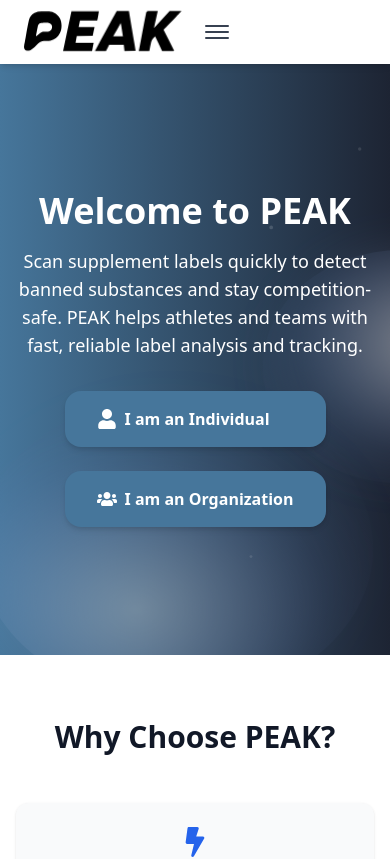
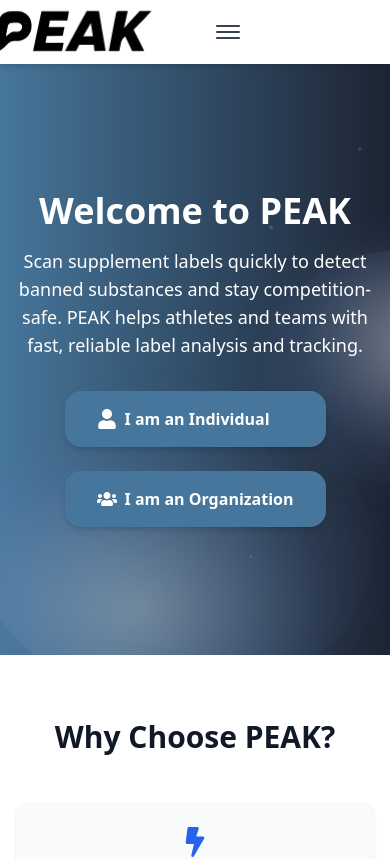
Before and after one commit to drakesobe/checkPeak.com, a Next.js app: page / in a window 390 px wide. Shown: the top 859 px of the page. Built offline with nearby package versions, Linux system fonts and the light colour scheme.

Commit message:
Update mobile navbar 2

```diff
--- a/components/NavBar.js
+++ b/components/NavBar.js
@@ -17,6 +17,7 @@
   const [profileDropdownOpen, setProfileDropdownOpen] = useState(false);
   const [stackIconBroken, setStackIconBroken] = useState(false);
 
+  // Ensure client-only dynamic bits mount after hydration
   useEffect(() => setIsMounted(true), []);
 
   const role = useMemo(() => (user?.Role || user?.role || "").trim(), [user]);
@@ -33,14 +34,12 @@
 
   const toggleMenu = () => setMenuOpen((prev) => !prev);
 
-  const handleAuthClick = useCallback(
-    async () => {
+  const handleAuthClick = useCallback(async () => {
     if (loggedIn) {
       setProfileDropdownOpen((prev) => !prev);
       return;
     }
-      const email =
-        typeof window !== "undefined" ? window.prompt("Enter your email to log in:") : null;
+    const email = typeof window !== "undefined" ? window.prompt("Enter your email to log in:") : null;
     if (!email) return;
 
     try {
@@ -49,9 +48,7 @@
     } catch {
       alert("Could not look up user. Please check the API route or Airtable config.");
     }
-    },
-    [loggedIn, login]
-  );
+  }, [loggedIn, login]);
 
   const RoleLinks = () => {
     const L = ({ href, children }) => (
@@ -93,10 +90,10 @@
   };
 
   return (
-    <nav className="bg-white/90 backdrop-blur-md shadow-md sticky top-0 z-50">
+    <nav className="bg-white/90 backdrop-blur-md shadow-md sticky top-0 z-50" aria-label="Main navigation">
       <div className="max-w-7xl mx-auto px-4 sm:px-6">
-        {/* NAVBAR GRID */}
-        <div className="grid grid-cols-[1fr_auto_1fr] items-center h-16 md:h-24 gap-2">
+        {/* NAVBAR GRID: 3 equal columns ensures center logo remains centered */}
+        <div className="grid grid-cols-3 items-center h-16 md:h-24 gap-2">
           {/* LEFT NAV LINKS (desktop only) */}
           <div className="hidden md:flex items-center space-x-6 justify-start">
             {leftTabs.map((tab) => {
@@ -124,11 +121,10 @@
             })}
           </div>
 
-          {/* CENTER LOGO */}
-          <div className="flex justify-center items-center md:py-0 py-1">
+          {/* CENTER LOGO (always centered) */}
+          <div className="flex justify-center items-center py-2">
             <Link href="/" aria-label="PEAK Home">
-              {/* Mobile gets a slightly smaller logo so it doesn't hug the top.
-                  Desktop keeps the larger logo. */}
+              {/* Mobile uses medium logo, desktop large */}
               <div className="md:hidden block -mt-0.5">
                 <Logo size="medium" />
               </div>
@@ -138,9 +134,11 @@
             </Link>
           </div>
 
-          {/* RIGHT NAV (desktop only) */}
+          {/* RIGHT SIDE: desktop nav OR mobile hamburger (kept in same column) */}
+          <div className="flex items-center justify-end">
+            {/* Desktop right nav */}
             <div className="hidden md:flex items-center justify-end space-x-6">
-            {/* SmartStack link */}
+              {/* SmartStack */}
               <Link
                 href="/smartstack"
                 className="relative px-4 py-2 rounded-2xl font-medium text-gray-700 hover:text-[#46769B] transition transform hover:scale-[1.02] text-center"
@@ -179,6 +177,8 @@
                   <button
                     onClick={handleAuthClick}
                     className="px-4 py-2 rounded-2xl font-medium text-gray-700 hover:text-[#46769B] border border-gray-200 hover:border-[#46769B] transition"
+                    aria-haspopup="true"
+                    aria-expanded={profileDropdownOpen}
                   >
                     {loggedIn ? (user?.Name || user?.name || "Profile") : "Login"}
                   </button>
@@ -208,7 +208,7 @@
               )}
             </div>
 
-          {/* MOBILE HAMBURGER (aligned with logo vertically) */}
+            {/* Mobile hamburger */}
             <div className="md:hidden flex items-center justify-end pr-1">
               <button
                 onClick={toggleMenu}
@@ -232,6 +232,7 @@
                   }`}
                 />
               </button>
+            </div>
           </div>
         </div>
       </div>
```
Lines whose indentation alone changed are shown as unchanged.
